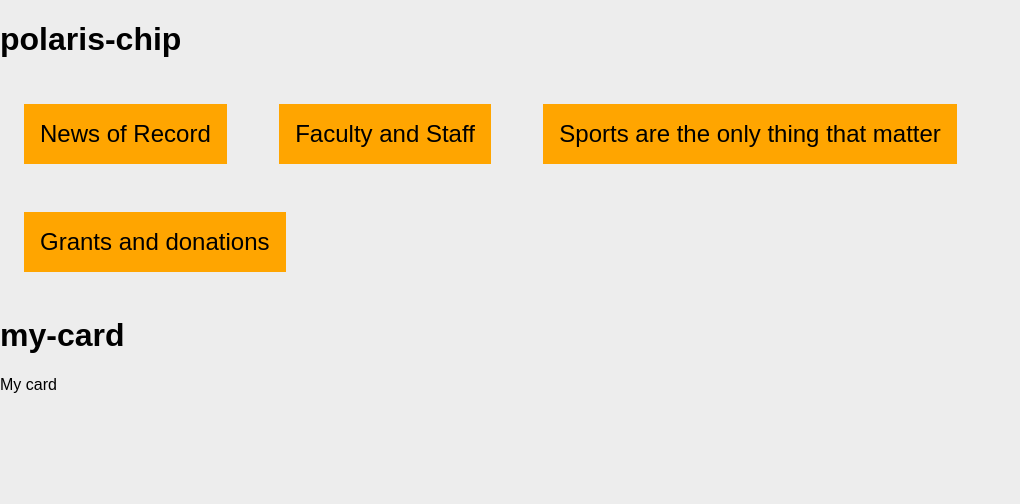
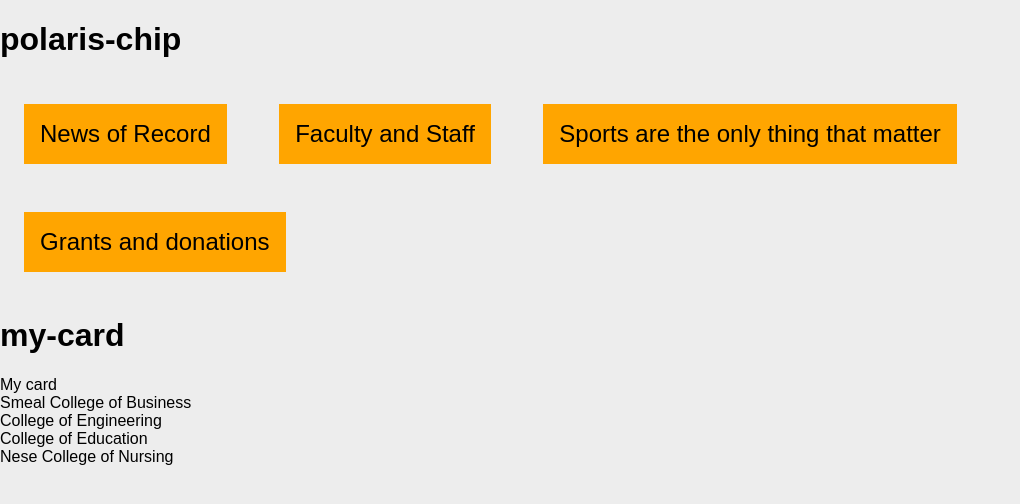
Before and after one commit to DanielSimkanin/polaris-chip, a website with bundled scripts: page index.html in a window 1280 px wide. Shown: the whole page, without its empty margins (0-1020 px from the left). Built offline with nearby package versions, Linux system fonts and the light colour scheme.

Commit message:
Add files via upload

```diff
--- a/index.html
+++ b/index.html
@@ -33,7 +33,19 @@
 
   <h1>my-card</h1>
   <my-card></my-card>
-
+  <my-card
+    title = "Smeal College of Business";
+    img = "https://poetsandquantsforundergrads.com/wp-content/uploads/sites/3/2015/07/Smeal.jpg";
+    list = "Finance";> </my-card>
+  <my-card
+    title = "College of Engineering";
+    img = "https://theljc.com/wp-content/uploads/2023/05/PennDesignInnovation_new.jpg";></my-card>
+  <my-card
+    title = "College of Education";
+    img = "https://bloximages.newyork1.vip.townnews.com/psucollegian.com/content/tncms/assets/v3/editorial/7/f2/7f2ab2ac-d7b7-11ed-bd0b-0bc3d4500fe1/6434306716739.image.jpg?resize=400%2C267";></my-card>
+  <my-card
+   title = "Nese College of Nursing";
+   img = "https://encrypted-tbn0.gstatic.com/images?q=tbn:ANd9GcTa7cxO01ps0X-cO7tnffukh1qlPp7daJgk9w&s";></my-card>
   <!-- this is what is bringing in the definition for this tag -->
   <script type="module" src="./src/polaris-chip.js"></script>
   <script type="module" src="./src/my-card.js"></script>
```
